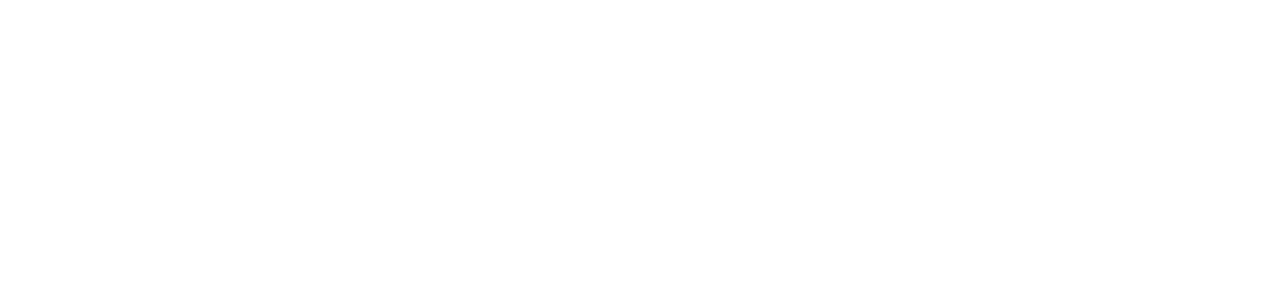
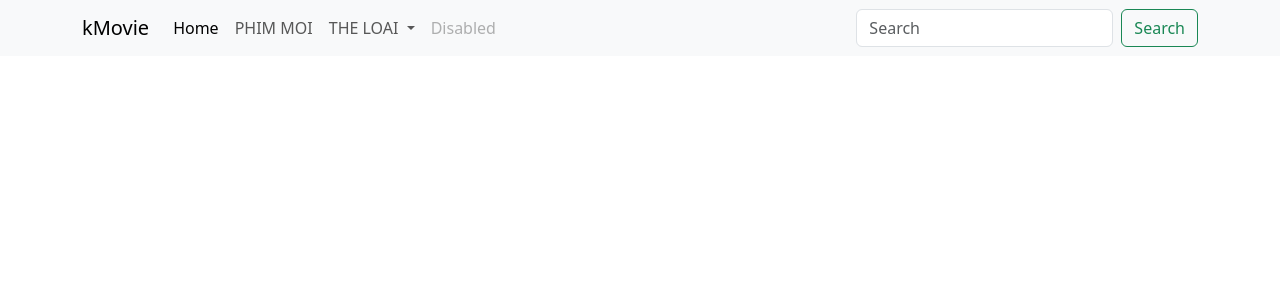
Before and after one commit to lvdat/kMovie, a Vue app: page / in a window 1280 px wide. Shown: the top 300 px of the page. Built offline with nearby package versions, Linux system fonts and the light colour scheme.

Commit message:
init api service

```diff
--- a/src/components/Navbar.vue
+++ b/src/components/Navbar.vue
@@ -1 +1,73 @@
-<template></template>
+<template>
+    <nav class="navbar navbar-expand-lg bg-body-tertiary fixed-top">
+        <div class="container">
+            <a class="navbar-brand" href="#">kMovie</a>
+            <button
+                class="navbar-toggler"
+                type="button"
+                data-bs-toggle="collapse"
+                data-bs-target="#navbarSupportedContent"
+                aria-controls="navbarSupportedContent"
+                aria-expanded="false"
+                aria-label="Toggle navigation"
+            >
+                <span class="navbar-toggler-icon"></span>
+            </button>
+            <div class="collapse navbar-collapse" id="navbarSupportedContent">
+                <ul class="navbar-nav me-auto mb-2 mb-lg-0">
+                    <li class="nav-item">
+                        <a class="nav-link active" aria-current="page" href="#"
+                            >Home</a
+                        >
+                    </li>
+                    <li class="nav-item">
+                        <a class="nav-link" href="#">PHIM MOI</a>
+                    </li>
+                    <li class="nav-item dropdown">
+                        <a
+                            class="nav-link dropdown-toggle"
+                            href="#"
+                            role="button"
+                            data-bs-toggle="dropdown"
+                            aria-expanded="false"
+                        >
+                            THE LOAI
+                        </a>
+                        <ul class="dropdown-menu">
+                            <li>
+                                <a class="dropdown-item" href="#">Action</a>
+                            </li>
+                            <li>
+                                <a class="dropdown-item" href="#"
+                                    >Another action</a
+                                >
+                            </li>
+                            <li><hr class="dropdown-divider" /></li>
+                            <li>
+                                <a class="dropdown-item" href="#"
+                                    >Something else here</a
+                                >
+                            </li>
+                        </ul>
+                    </li>
+                    <li class="nav-item">
+                        <a class="nav-link disabled" aria-disabled="true"
+                            >Disabled</a
+                        >
+                    </li>
+                </ul>
+                <form class="d-flex" role="search">
+                    <input
+                        class="form-control me-2"
+                        type="search"
+                        placeholder="Search"
+                        aria-label="Search"
+                    />
+                    <button class="btn btn-outline-success" type="submit">
+                        Search
+                    </button>
+                </form>
+            </div>
+        </div>
+    </nav>
+</template>
--- a/vite.config.js
+++ b/vite.config.js
@@ -6,13 +6,10 @@
 
 // https://vite.dev/config/
 export default defineConfig({
-  plugins: [
-    vue(),
-    vueDevTools(),
-  ],
-  resolve: {
-    alias: {
-      '@': fileURLToPath(new URL('./src', import.meta.url))
-    }
-  }
+    plugins: [vue(), vueDevTools()],
+    resolve: {
+        alias: {
+            '@': fileURLToPath(new URL('./src', import.meta.url)),
+        },
+    },
 })
```
Also changed, not shown: src/main.js (+5 -2 lines), src/service/api.service.js (added, +15 -0 lines), src/service/movie.service.js (added, +9 -0 lines).
